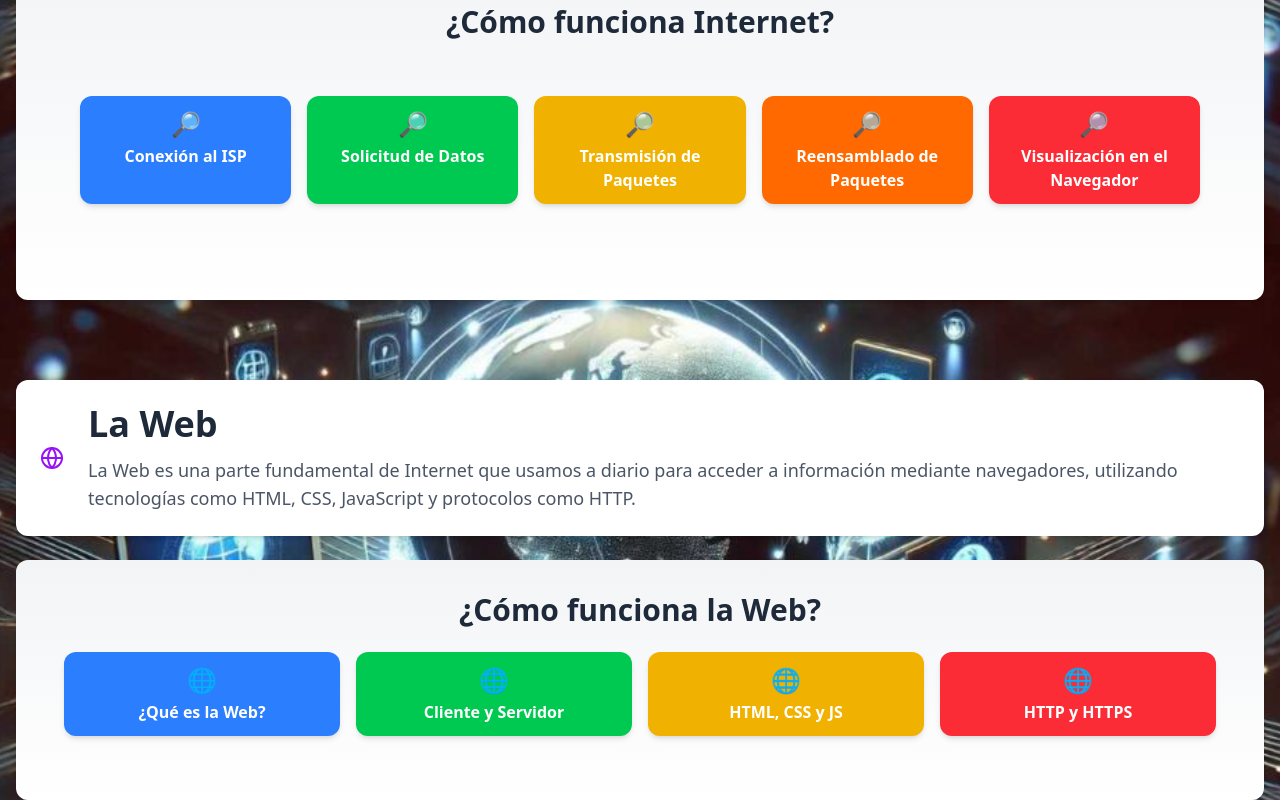
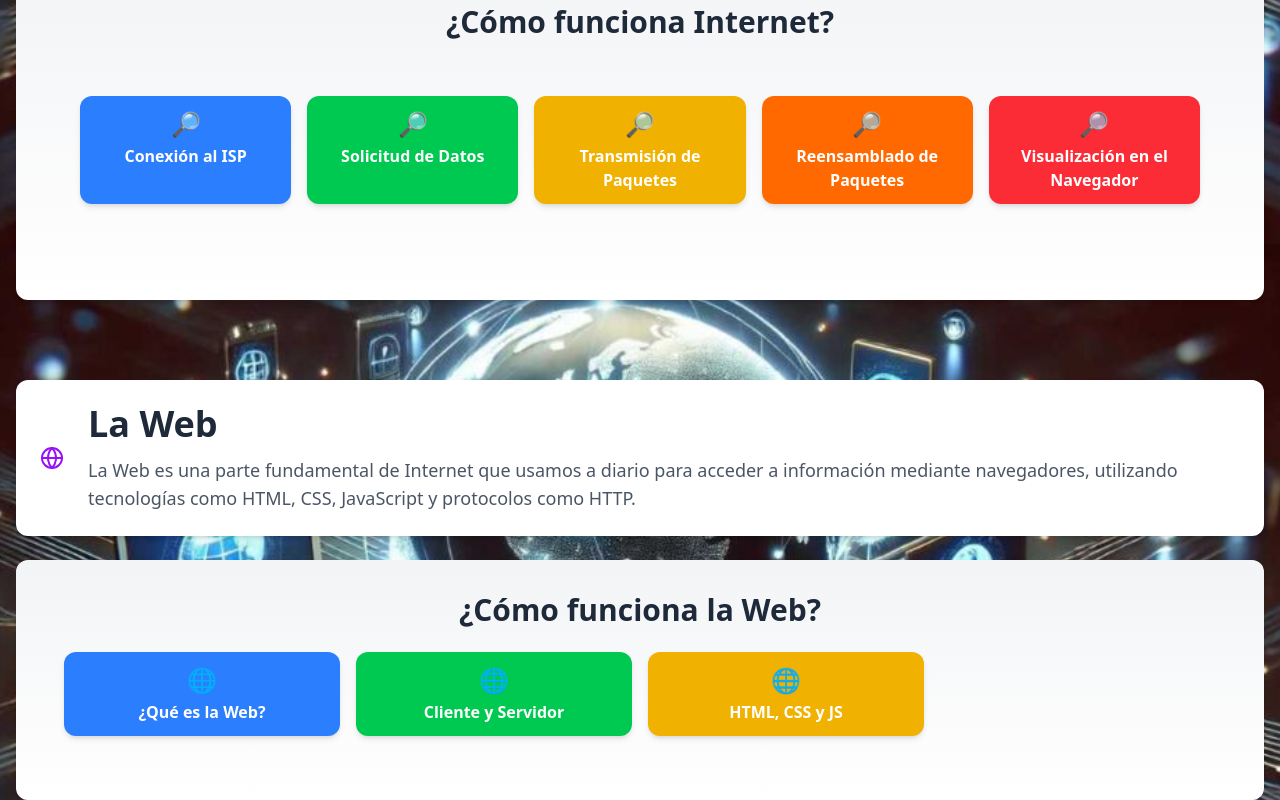
Before and after one commit to joanomana/internet, a Next.js app: page / in a window 1280 px wide. Shown: the part 556-1356 px from the top of the page. Built offline with nearby package versions, Linux system fonts and the light colour scheme.

Commit message:
feat: :construction: The design of the web section is being worked on.
The styles within the web section should be improved.

```diff
--- a/src/components/Web.jsx
+++ b/src/components/Web.jsx
@@ -9,7 +9,7 @@ const topics = [
     description:
       "La Web (World Wide Web) es un sistema que permite acceder a documentos y recursos interconectados mediante navegadores y protocolos como HTTP.",
     image:
-      "https://upload.wikimedia.org/wikipedia/commons/thumb/d/d2/Internet1.jpg/800px-Internet1.jpg",
+      "https://disenowebakus.net/imagenes/articulos/web.jpg",
     color: "bg-blue-500",
   },
   {
@@ -17,7 +17,7 @@ const topics = [
     description:
       "El navegador (cliente) solicita información al servidor, el cual responde con los datos necesarios para mostrar una página web.",
     image:
-      "https://upload.wikimedia.org/wikipedia/commons/thumb/8/88/Client-server-model.svg/1200px-Client-server-model.svg.png",
+      "https://upload.wikimedia.org/wikipedia/commons/1/1c/Cliente-Servidor.png",
     color: "bg-green-500",
   },
   {
@@ -25,17 +25,10 @@ const topics = [
     description:
       "HTML estructura el contenido, CSS le da estilo y JavaScript lo hace interactivo. Estos lenguajes permiten crear páginas web funcionales y atractivas.",
     image:
-      "https://upload.wikimedia.org/wikipedia/commons/6/61/HTML_CSS_JS.png",
+      "https://geoinnova.org/wp-content/uploads/2021/08/logos.png",
     color: "bg-yellow-500",
   },
-  {
-    title: "HTTP y HTTPS",
-    description:
-      "HTTP es el protocolo que usan los navegadores para comunicarse con servidores. HTTPS añade seguridad mediante cifrado.",
-    image:
-      "https://cdn.educba.com/academy/wp-content/uploads/2020/03/What-is-HTTP.jpg",
-    color: "bg-red-500",
-  },
+
 ];
 
 export default function Web() {
```
